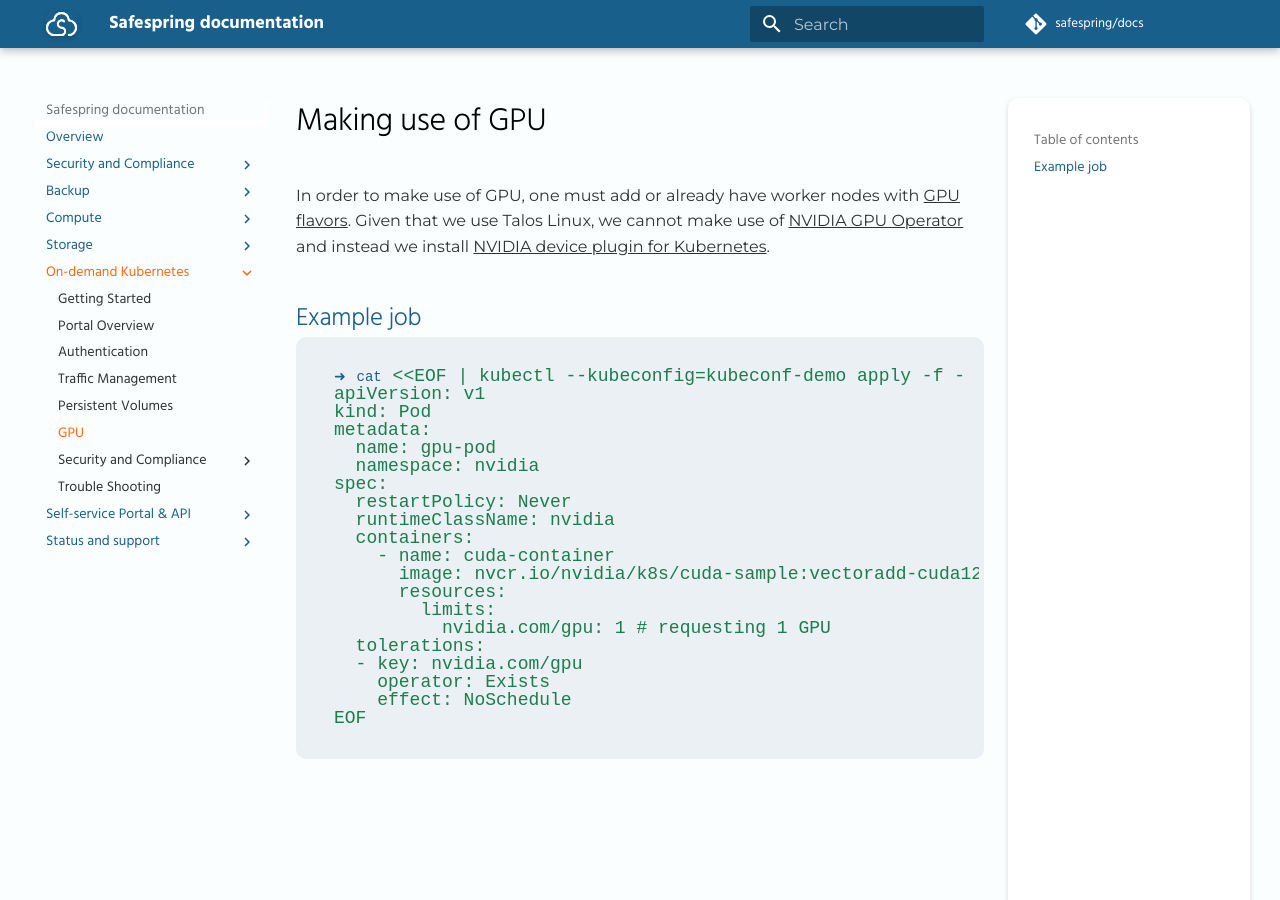
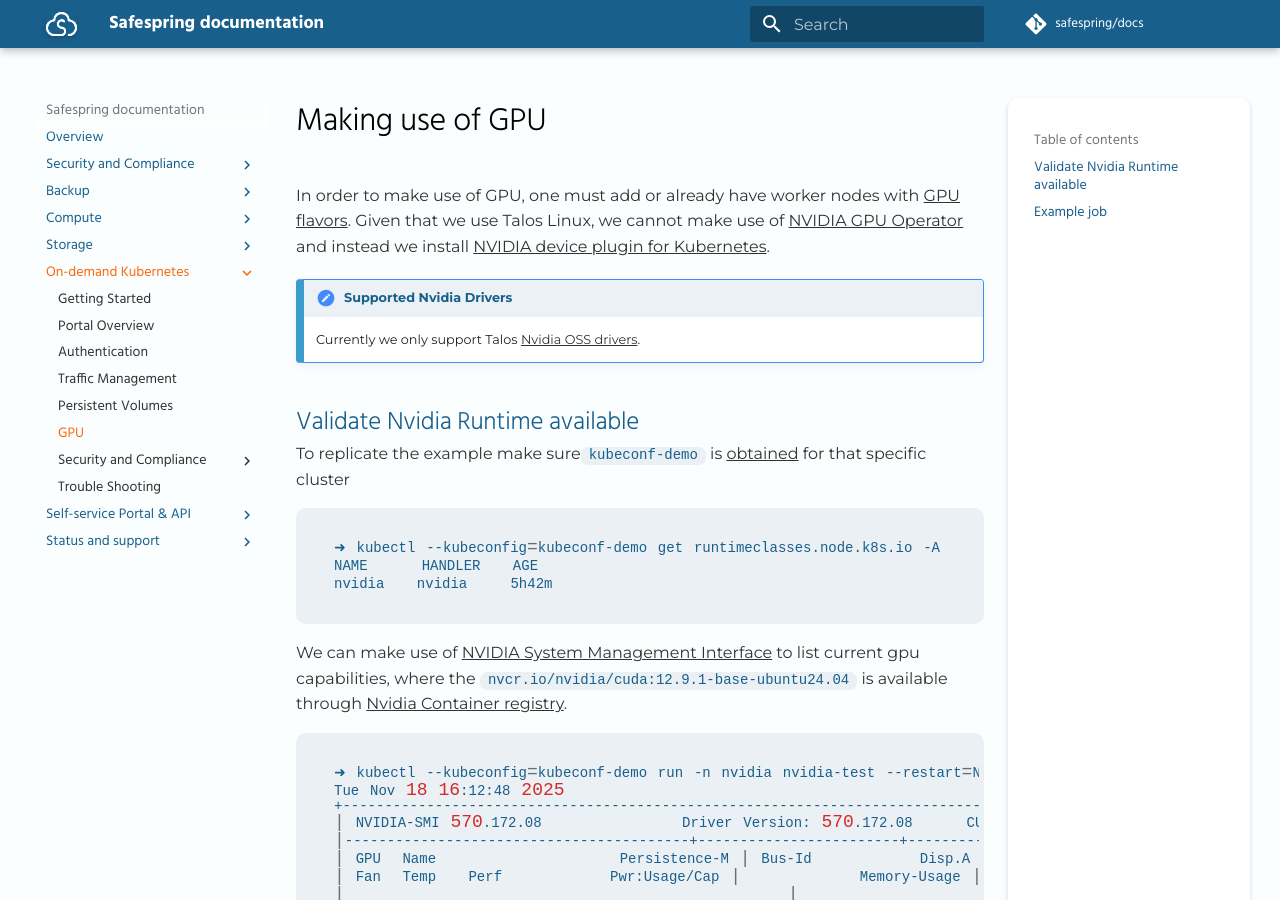
Before and after one commit to safespring/docs, an MkDocs documentation site: the page built from content/kubernetes/gpu.md, in a window 1280 px wide and 900 px high. Built offline with MkDocs 1.6.1 and Material for MkDocs 9.7.7, drawn with Linux system fonts in a browser that asks for light colours; some web fonts are replaced; a script that is not in the unit is left out; comment, search, counter and statistics services are not loaded; some of the changed text lies outside the part shown.

````diff
--- a/content/kubernetes/gpu.md
+++ b/content/kubernetes/gpu.md
@@ -1,10 +1,50 @@
 # Making use of GPU
 
-In order to make use of GPU, one must add or already have worker nodes with [GPU flavors](../compute/flavors). Given that we use Talos Linux, we cannot make use of [NVIDIA GPU Operator](https://docs.nvidia.com/datacenter/cloud-native/gpu-operator/latest/index.html) and instead we install [NVIDIA device plugin for Kubernetes](https://github.com/NVIDIA/k8s-device-plugin).
+In order to make use of GPU, one must add or already have worker nodes with [GPU flavors](../compute/flavors.md). Given that we use Talos Linux, we cannot make use of [NVIDIA GPU Operator](https://docs.nvidia.com/datacenter/cloud-native/gpu-operator/latest/index.html) and instead we install [NVIDIA device plugin for Kubernetes](https://github.com/NVIDIA/k8s-device-plugin).
+
+!!! note "Supported Nvidia Drivers"
+    Currently we only support Talos [Nvidia OSS drivers](https://docs.siderolabs.com/talos/v1.11/configure-your-talos-cluster/hardware-and-drivers/nvidia-gpu).
+
+## Validate Nvidia Runtime available
+
+To replicate the example make sure`kubeconf-demo` is [obtained](portal-overview.md#accessing-kubernetes-cluster) for that specific cluster
+
+```shell
+➜ kubectl --kubeconfig=kubeconf-demo get runtimeclasses.node.k8s.io -A
+NAME     HANDLER   AGE
+nvidia   nvidia    5h42m
+```
+
+We can make use of [NVIDIA System Management Interface](https://docs.nvidia.com/deploy/nvidia-smi/index.html) to list current gpu capabilities, where the `nvcr.io/nvidia/cuda:12.9.1-base-ubuntu24.04` is available through [Nvidia Container registry](https://catalog.ngc.nvidia.com/search).
+
+```shell
+➜ kubectl --kubeconfig=kubeconf-demo run -n nvidia nvidia-test --restart=Never -ti --rm  --image nvcr.io/nvidia/cuda:12.9.1-base-ubuntu24.04 --overrides '{"spec": {"runtimeClassName": "nvidia"}}' nvidia-smi
+Tue Nov 18 16:12:48 2025
++-----------------------------------------------------------------------------------------+
+| NVIDIA-SMI 570.172.08             Driver Version: 570.172.08     CUDA Version: 12.9     |
+|-----------------------------------------+------------------------+----------------------+
+| GPU  Name                 Persistence-M | Bus-Id          Disp.A | Volatile Uncorr. ECC |
+| Fan  Temp   Perf          Pwr:Usage/Cap |           Memory-Usage | GPU-Util  Compute M. |
+|                                         |                        |               MIG M. |
+|=========================================+========================+======================|
+|   0  NVIDIA A2                      On  |   00000000:00:05.0 Off |                    0 |
+|  0%   35C    P8              5W /   60W |       0MiB /  15356MiB |      0%      Default |
+|                                         |                        |                  N/A |
++-----------------------------------------+------------------------+----------------------+
+
++-----------------------------------------------------------------------------------------+
+| Processes:                                                                              |
+|  GPU   GI   CI              PID   Type   Process name                        GPU Memory |
+|        ID   ID                                                               Usage      |
+|=========================================================================================|
+|  No running processes found                                                             |
++-----------------------------------------------------------------------------------------+
+pod "nvidia-test" deleted
+```
 
 ## Example job
 
-```bash
+```shell
 ➜ cat <<EOF | kubectl --kubeconfig=kubeconf-demo apply -f -
 apiVersion: v1
 kind: Pod
@@ -26,3 +66,23 @@ spec:
     effect: NoSchedule
 EOF
 ```
+
+The result of the above pod would be:
+
+```shell
+➜ kubectl --kubeconfig=kubeconf-demo get pods -n nvidia gpu-pod
+NAME      READY   STATUS      RESTARTS   AGE
+gpu-pod   0/1     Completed   0          19s
+```
+
+with the output looking like:
+
+```shell
+➜ kubectl --kubeconfig=kubeconf-demo logs -f -n nvidia gpu-pod
+[Vector addition of 50000 elements]
+Copy input data from the host memory to the CUDA device
+CUDA kernel launch with 196 blocks of 256 threads
+Copy output data from the CUDA device to the host memory
+Test PASSED
+Done
+```
````
Also changed, not shown: content/kubernetes/persistent-volumes.md (+5 -6 lines), content/kubernetes/portal-overview.md (+3 -2 lines), 1 other file.
